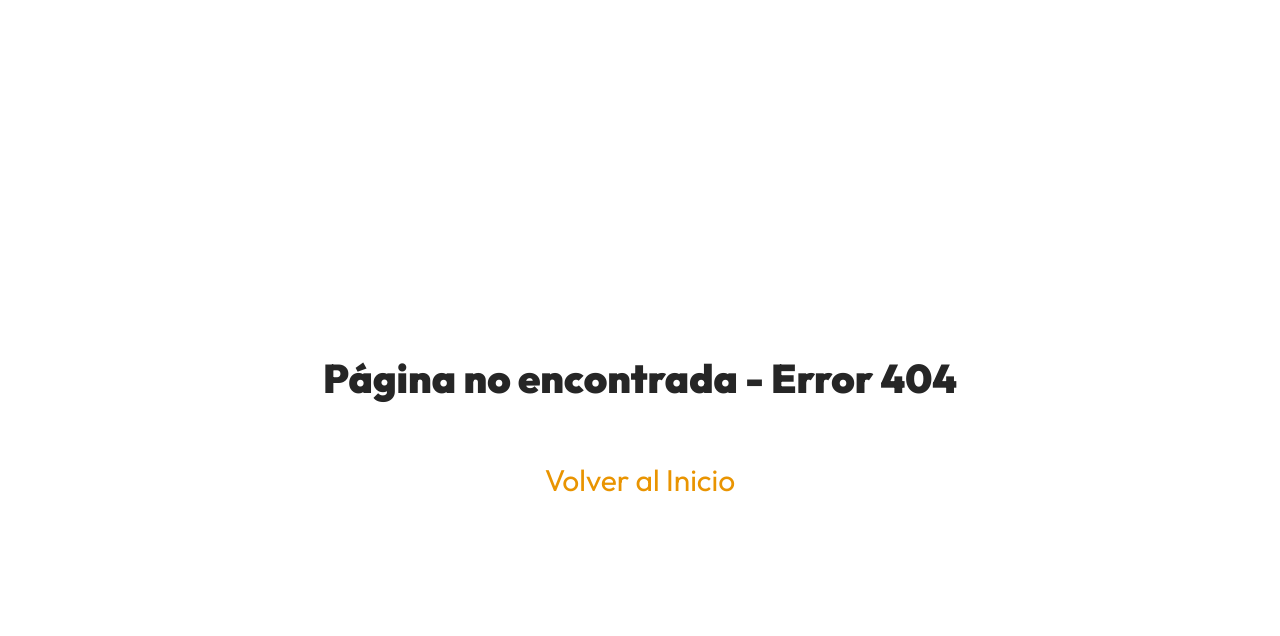
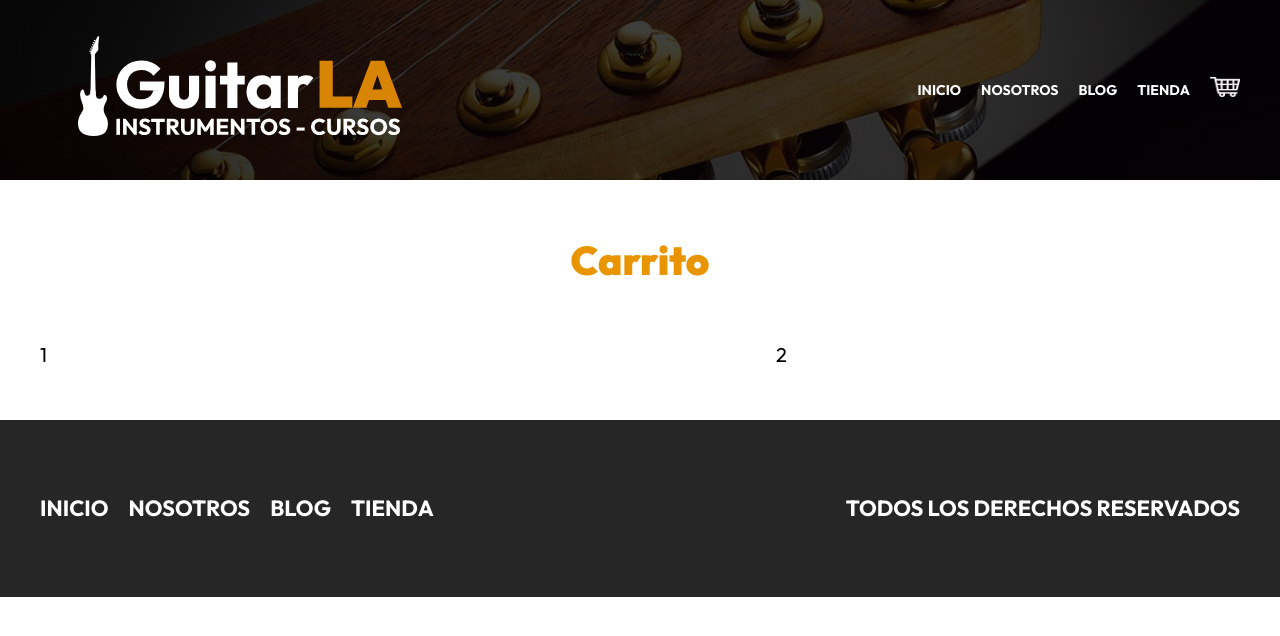
Before and after one commit to velfin13/sitio-guitarras-next-js, a Next.js app: page /carrito in a window 1280 px wide. Before the commit this address had no page. Shown: the top 636 px of the page. Built offline with nearby package versions, Linux system fonts and the light colour scheme.

Commit message:
emepzando funcionalidad del carrito

```diff
--- a/components/Header.js
+++ b/components/Header.js
@@ -13,7 +13,6 @@ const Header = ({ guitarra }) => {
         <div className={styles.barra}>
           <Link href="/">
             <a>
-              {" "}
               <Image src="/img/logo.svg" width={400} height={100} alt="img" />
             </a>
           </Link>
@@ -23,6 +22,11 @@ const Header = ({ guitarra }) => {
             <Link href="/nosotros">Nosotros</Link>
             <Link href="/blog">Blog</Link>
             <Link href="/tienda">Tienda</Link>
+            <Link href="/carrito">
+              <a>
+                <Image src="/img/carrito.png" width={30} height={20} alt="imagen"/>
+              </a>
+            </Link>
           </nav>
         </div>
         {guitarra && (
@@ -40,7 +44,11 @@ const Header = ({ guitarra }) => {
       </div>
       {router.pathname === "/" && (
         // eslint-disable-next-line @next/next/no-img-element
-        <img className={styles.guitarra} src="/img/header_guitarra.png" alt="img" />
+        <img
+          className={styles.guitarra}
+          src="/img/header_guitarra.png"
+          alt="img"
+        />
       )}
     </header>
   );
--- a/pages/_app.js
+++ b/pages/_app.js
@@ -1,8 +1,23 @@
+import { useState } from "react";
 import "../styles/normalize.css";
 import "../styles/globals.css";
 
 function MyApp({ Component, pageProps }) {
-  return <Component {...pageProps} />;
+  const [carrito, setCarrito] = useState([]);
+  const addCarrito = (producto) => {
+    if (carrito.some((articulo) => articulo.id === producto.id)) {
+      const carritoActualizado = carrito.map((articulo) => {
+        if (articulo.id === producto.id) {
+          articulo.cantidad = producto.cantidad;
+        }
+        return articulo;
+      });
+      setCarrito(carritoActualizado);
+    } else {
+      setCarrito([...carrito, producto]);
+    }
+  };
+  return <Component {...pageProps} carrito={carrito} addCarrito={addCarrito} />;
 }
 
 export default MyApp;
--- /dev/null
+++ b/pages/carrito.js
@@ -0,0 +1,18 @@
+import Layout from "../components/Layout";
+import styles from "../styles/Carrito.module.css";
+
+const carrito = ({carrito}) => {
+  console.log(carrito);
+  return (
+    <Layout titlePage="carrito de compras">
+      <h1 className="heading">Carrito</h1>
+
+      <main className={`contenedor ${styles.contenido}`}>
+        <div>1</div>
+        <div>2</div>
+      </main>
+    </Layout>
+  );
+};
+
+export default carrito;
--- /dev/null
+++ b/styles/Carrito.module.css
@@ -0,0 +1,10 @@
+.contenido{
+    display: grid;
+    gap: 4rem;
+}
+
+@media (min-width: 768px){
+    .contenido{
+        grid-template-columns: 3fr 2fr;
+    }
+}
--- a/styles/Header.module.css
+++ b/styles/Header.module.css
@@ -14,13 +14,14 @@
 .barra {
   display: flex;
   flex-direction: column;
-  align-items: center;
+  height: 80px;
 }
 
 @media (min-width: 768px) {
   .barra {
     flex-direction: row;
     justify-content: space-between;
+  align-items: center;
   }
 }
 
@@ -33,6 +34,7 @@
 @media (min-width: 768px) {
   .navegacion {
     margin-top: 0;
+    align-items: center;
   }
 }
 
```
Also changed, not shown: pages/guitarras/[url].js (+22 -5 lines).
